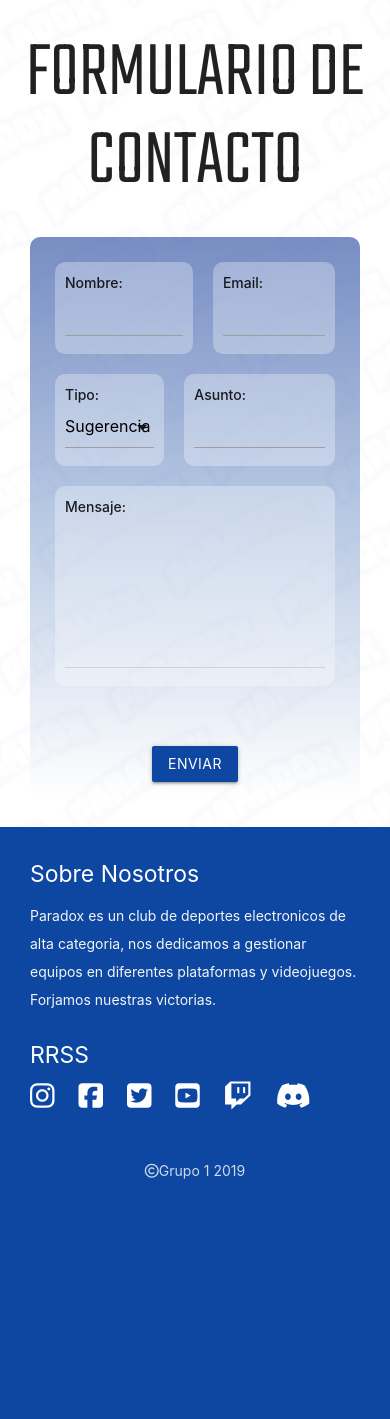
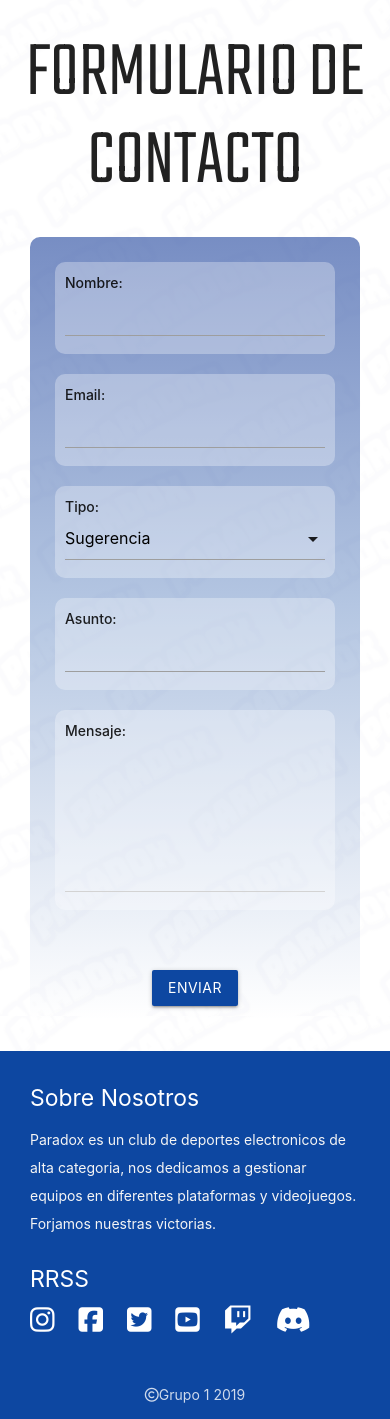
Before and after one commit to deathbladebass/RETO4, a PHP site: page /view/contacto.php in a window 390 px wide. Shown: the part 64-1483 px from the top of the page. Before the commit the page ends 1243 px from the top, so only its background shows below. Run offline with PHP 8.4, Linux system fonts and the light colour scheme; some libraries are stand-ins or nearby versions.

Commit message:
mediaquery form

```diff
--- a/view/css/style.css
+++ b/view/css/style.css
@@ -163,5 +163,12 @@ textarea {
 
   .grid-container{
     margin:30px;
+    grid-template-areas:
+    'nombre nombre nombre nombre nombre nombre'
+    'email email email email email email'
+    'tipo tipo tipo tipo tipo tipo'
+    'asunto asunto asunto asunto asunto asunto'
+    'mensaje mensaje mensaje mensaje mensaje mensaje'
+    'submit submit submit submit submit submit';
   }
 }
```
